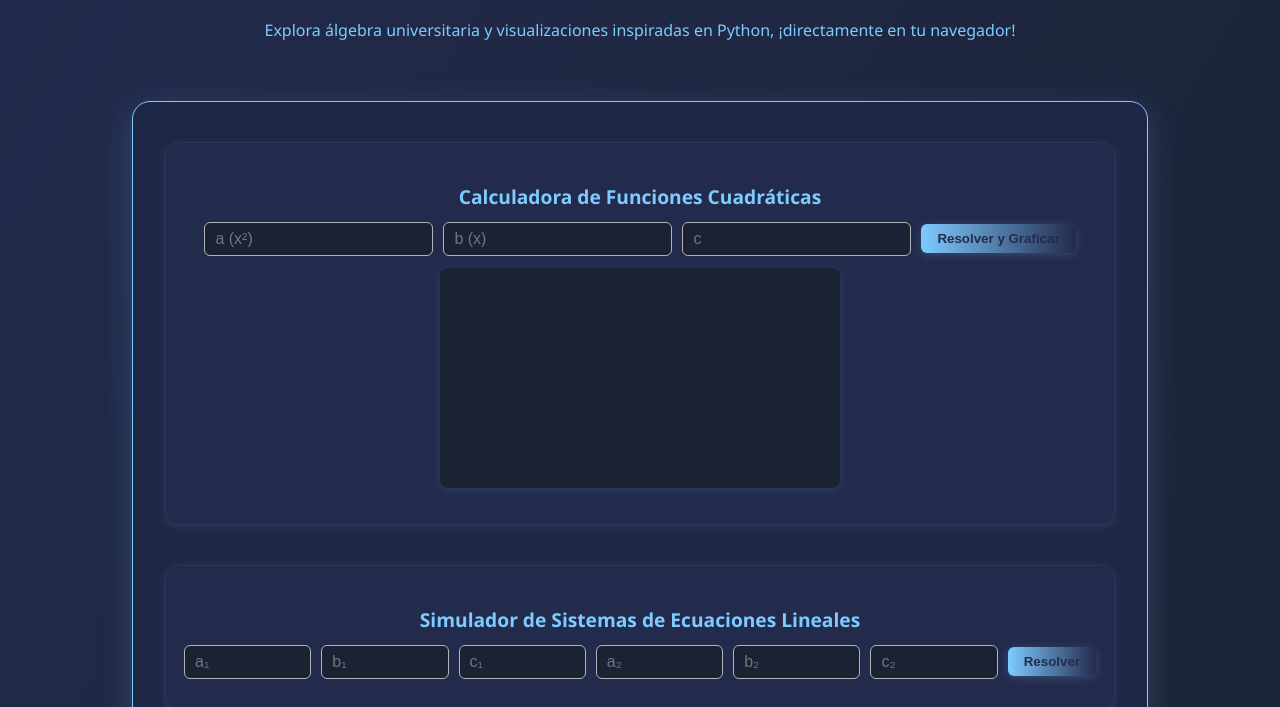
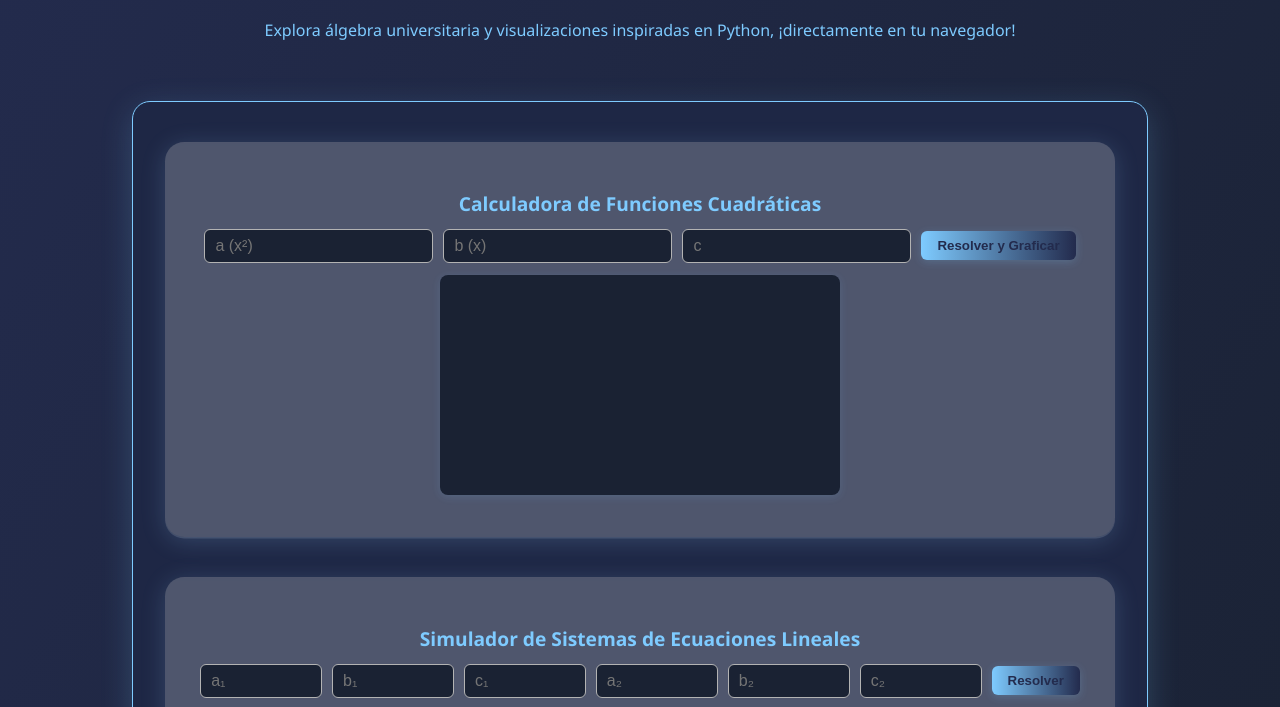
Before and after one commit to onpux/College-Algebra-with-Python, a plain HTML site: page index.html in a window 1280 px wide. Shown: the part 91-798 px from the top of the page. Drawn offline with nearby package versions, Linux system fonts and the light colour scheme.

Commit message:
Update algebra_styles.css

```diff
--- a/algebra_styles.css
+++ b/algebra_styles.css
@@ -4,6 +4,7 @@ body {
   margin: 0;
   padding: 0;
   min-height: 100vh;
+  position: relative;
 }
 header, footer {
   text-align: center;
@@ -19,13 +20,26 @@ main {
   padding: 40px 32px 32px 32px;
   border: 1.5px solid #7ecbff;
 }
+#moon-bg {
+  position: fixed;
+  top: 0; left: 0;
+  width: 100vw;
+  height: 100vh;
+  z-index: 0;
+  pointer-events: none;
+}
 .card {
   margin-bottom: 40px;
-  background: #232b4d;
-  border-radius: 14px;
-  box-shadow: 0 2px 8px #7ecbff22;
-  padding: 24px 18px 18px 18px;
-  border: 1px solid #2a3557;
+  background: rgba(255,255,255,0.22);
+  border-radius: 1.2rem;
+  box-shadow: 0 4px 24px #90caf933, 0 1.5px 0 #fff2;
+  padding: 2rem 2.2rem 1.5rem 2.2rem;
+  color: #222;
+  backdrop-filter: blur(2px);
+  transition: box-shadow 0.2s;
+}
+.card:hover {
+  box-shadow: 0 8px 32px #90caf955, 0 2px 0 #fff3;
 }
 .card h2 {
   text-align: center;
```
